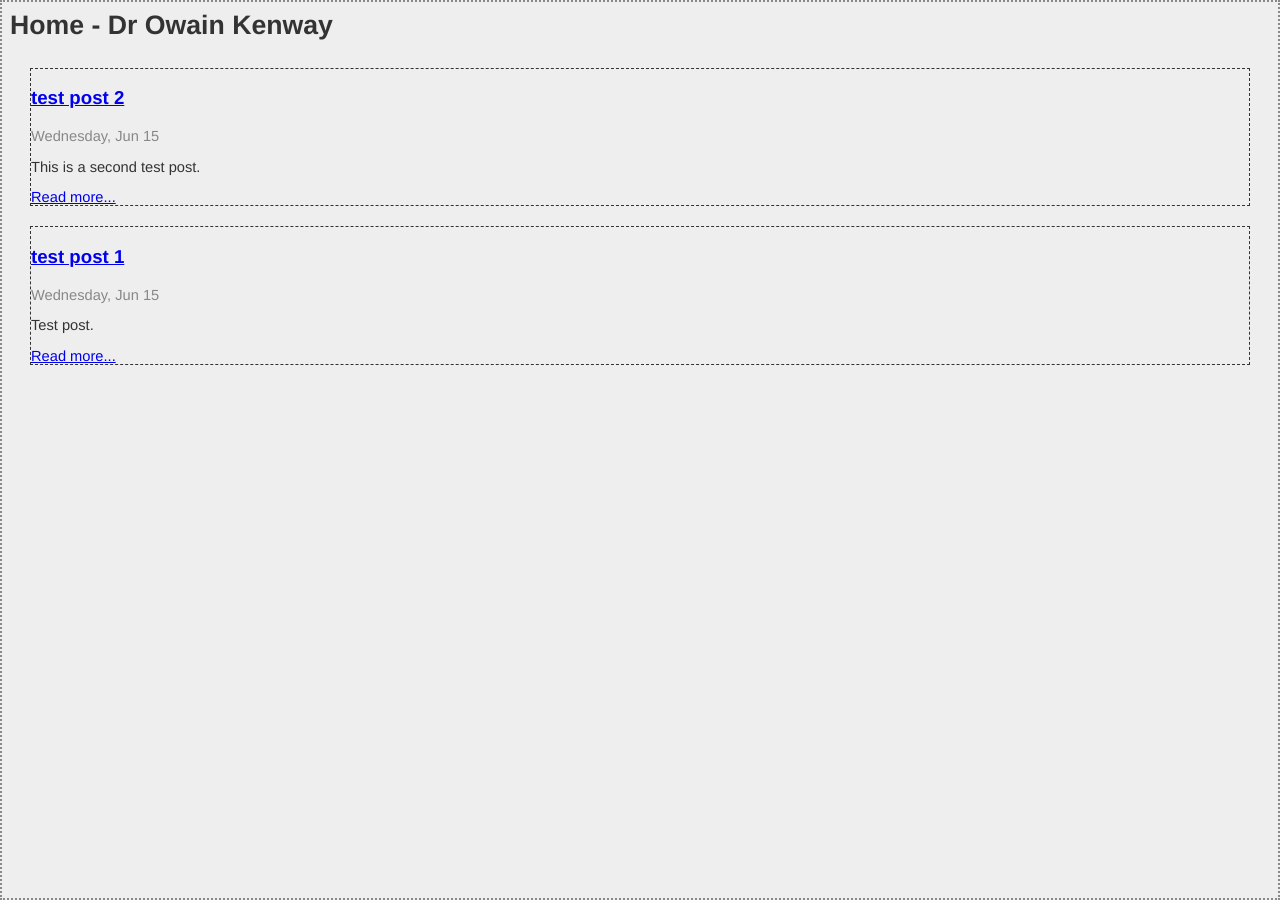
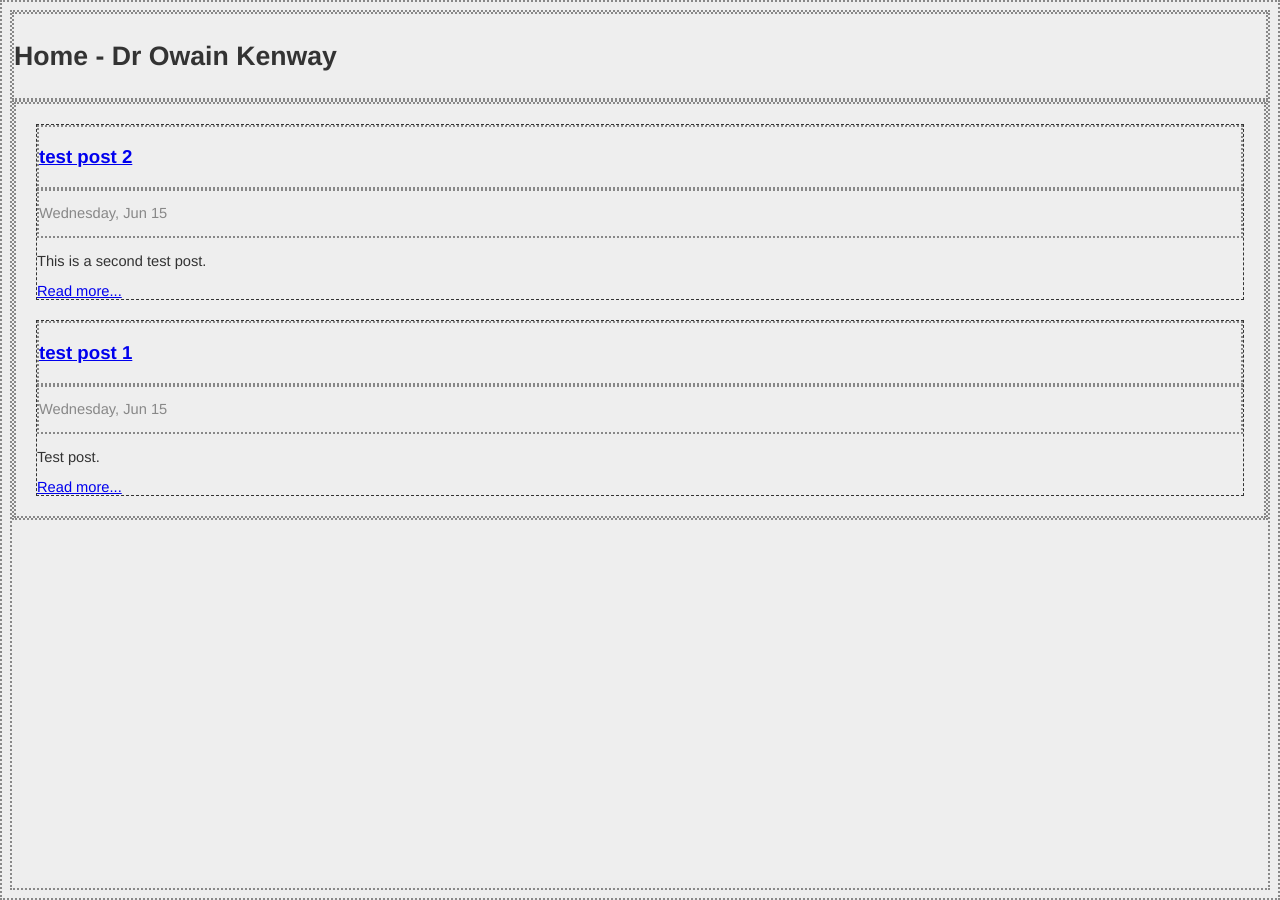
Before and after one commit to owainkenwayucl/owainkenwayucl.github.io, a Jekyll site: the page built from index.md, in a window 1280 px wide. Built offline with Jekyll 4.4.1, drawn with Linux system fonts in a browser that asks for light colours.

Commit message:
visible borders

```diff
--- a/css/main.css
+++ b/css/main.css
@@ -10,6 +10,15 @@ body {
   font-family: Helvetica, Arial, sans-serif;
   color: #333;
   font-size: 11pt;
+  border-style: dotted;
+  border-width: 2px;
+  border-color: #888;
+}
+
+div {
+  border-style: dotted;
+  border-width: 2px;
+  border-color: #888;
 }
 
 article {
@@ -24,11 +33,13 @@ article {
 .title {
   font-size: 20pt;
   font-weight: bold;
+
 }
 
 .subhead {
   font-size: 14pt;
   font-weight: bold;
+
 }
 
 .date {
```
